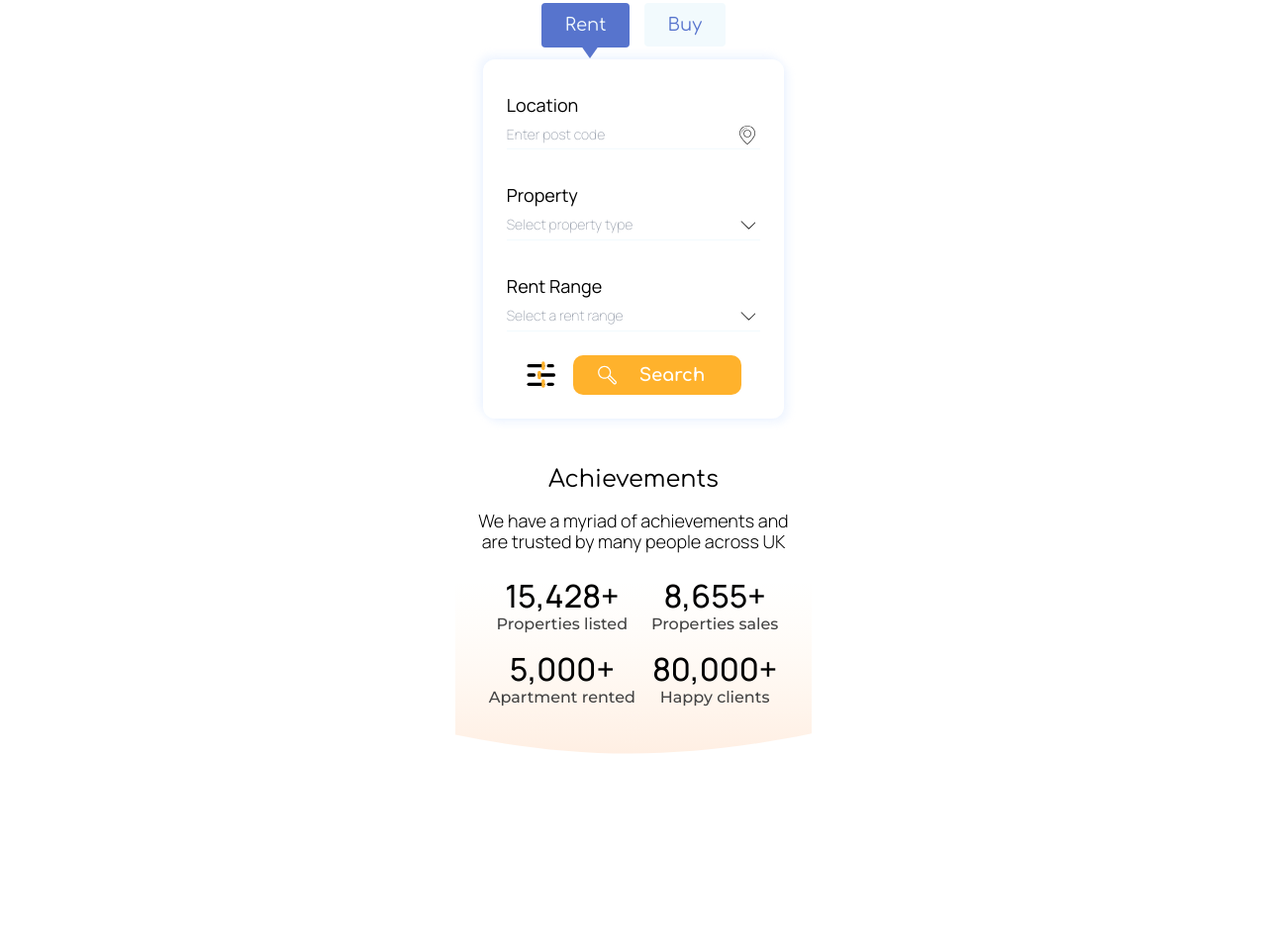
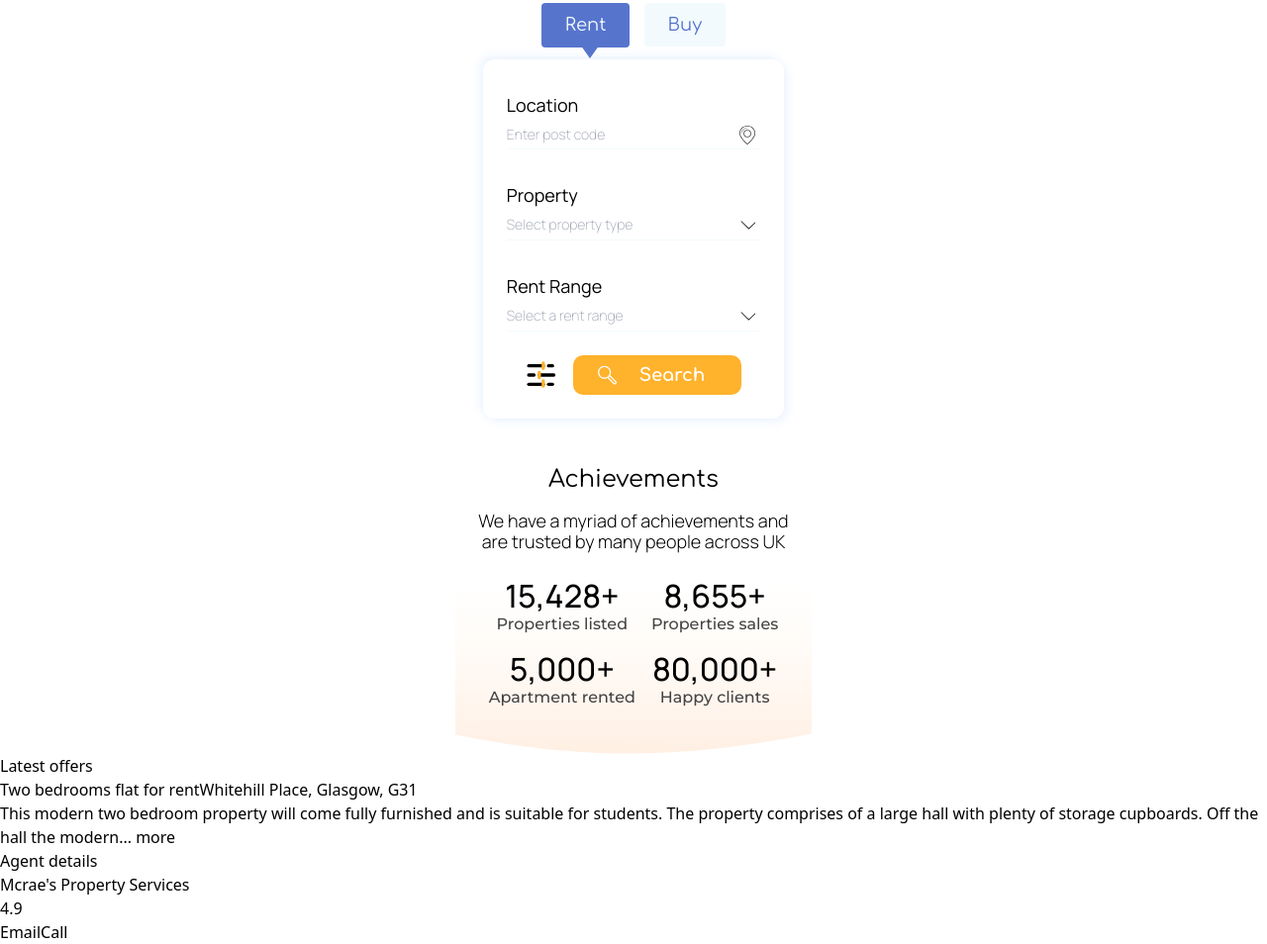
Before and after one commit to AleksandrSoiko/rent-me-draft, a website built with Parcel: page src/index.html in a window 1280 px wide. Shown: the part 442-1396 px from the top of the page at 99% size. Before the commit the page ends 1204 px from the top, so only its background shows below. Built offline with nearby package versions, Linux system fonts and the light colour scheme.

Commit message:
start 5 section Latest offers

```diff
--- a/src/partials/HomePage/homePage.html
+++ b/src/partials/HomePage/homePage.html
@@ -137,6 +137,7 @@
       </li>
     </ul>
   </header>
+  <!-- Hero -->
   <div class="text-center my-6">
     <p
       class="font-Comfortaa text-2xl font-normal not-italic leading-[1.8rem] mb-2"
@@ -145,6 +146,7 @@
     </p>
     <img src="images/illustration.svg" alt="Illustration" />
   </div>
+  <!-- Rent/Buy Block -->
   <section class="flex flex-col items-center">
     <div>
       <button
@@ -360,6 +362,7 @@
       </div>
     </div>
   </section>
+  <!-- Achievements -->
   <section class="flex flex-col items-center relative py-12">
     <svg
       width="360"
@@ -442,4 +445,33 @@
       </li>
     </ul>
   </section>
+  <!-- Latest offers -->
+  <section>
+    <p>Latest offers</p>
+    <ul>
+      <li>
+        <div></div>
+        <div>
+          <div>
+            <p>
+              <span>Two bedrooms flat for rent</span>Whitehill Place, Glasgow,
+              G31
+            </p>
+            <p>
+              This modern two bedroom property will come fully furnished and is
+              suitable for students. The property comprises of a large hall with
+              plenty of storage cupboards. Off the hall the modern...
+              <span>more</span>
+            </p>
+          </div>
+          <p>Agent details</p>
+          <div>
+            <p>Mcrae's Property Services</p>
+            <span>4.9</span>
+          </div>
+          <div><button>Email</button><button>Call</button></div>
+        </div>
+      </li>
+    </ul>
+  </section>
 </main>
```
